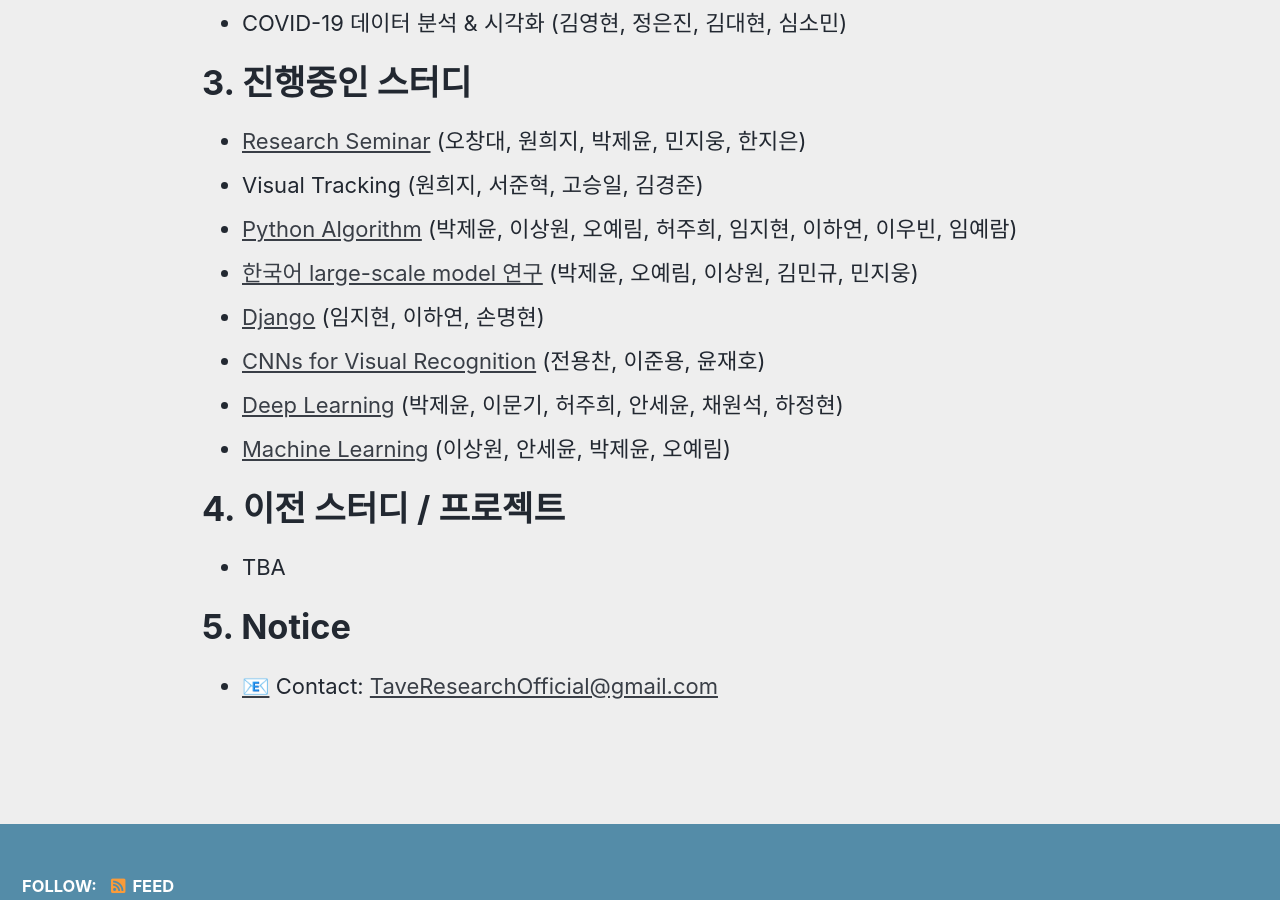
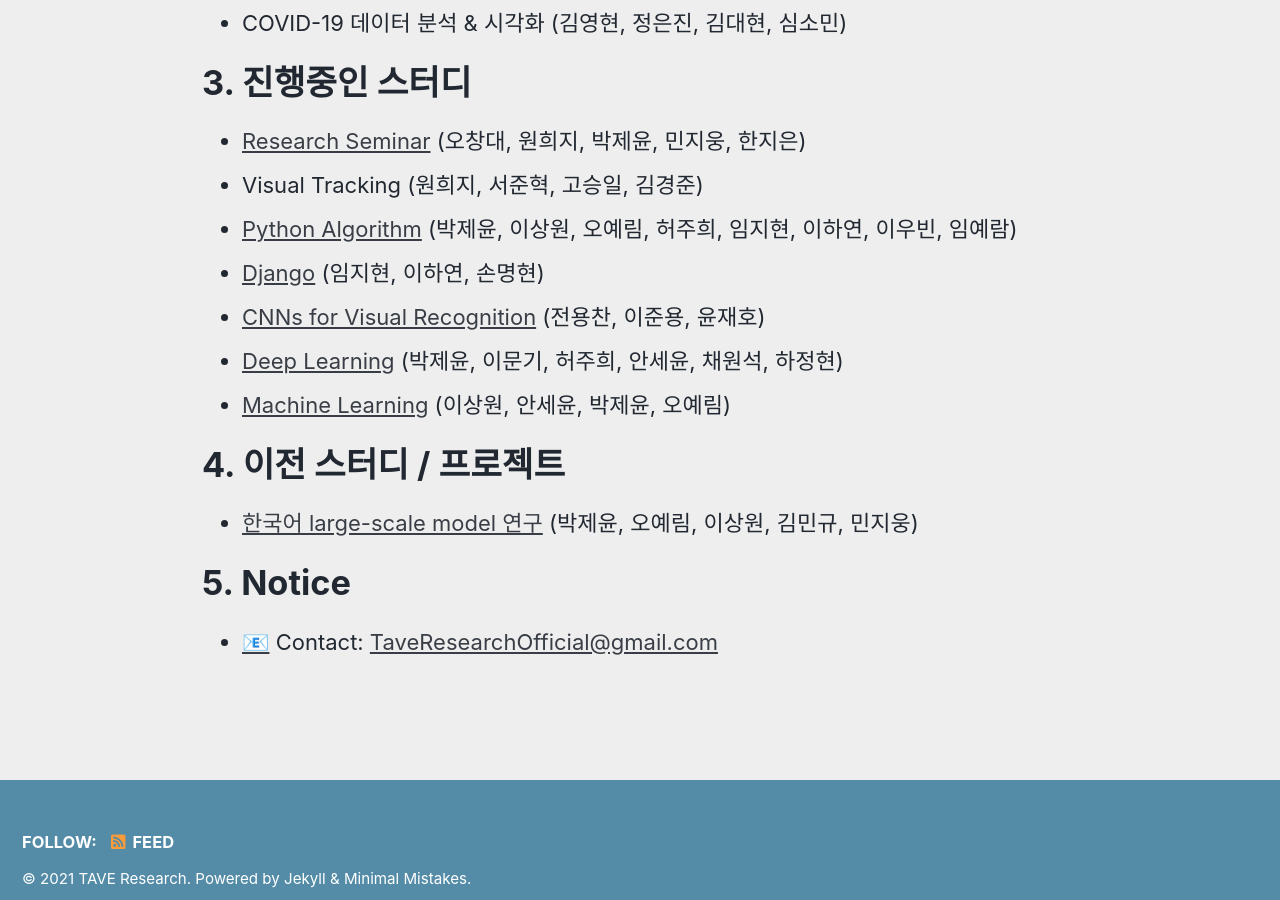
Before and after one commit to TAVEResearch/TAVEResearch.github.io, a Jekyll site: the page built from about.md, in a window 1280 px wide and 900 px high, scrolled down 1265 px. Built offline with Jekyll 4.4.1, drawn with Linux system fonts in a browser that asks for light colours; cached includes are drawn as plain includes; part of the change alters nothing that is shown.

Commit message:
Update about.md

```diff
--- a/about.md
+++ b/about.md
@@ -31,7 +31,6 @@ author_profile: false
 - [Research Seminar](https://www.notion.so/Research-Seminar-c5cc5ea3cec34e1ea93dba80d6040dad) (오창대, 원희지, 박제윤, 민지웅, 한지은)
 - Visual Tracking (원희지, 서준혁, 고승일, 김경준)
 - [Python Algorithm](https://github.com/TAVEResearch/TAVE_algorithm_study) (박제윤, 이상원, 오예림, 허주희, 임지현, 이하연, 이우빈, 임예람)
-- [한국어 large-scale model 연구](https://github.com/TAVEResearch/Korean_large-scale_model) (박제윤, 오예림, 이상원, 김민규, 민지웅)
 - [Django](https://github.com/TAVEResearch/AMA) (임지현, 이하연, 손명현)
 - [CNNs for Visual Recognition](https://github.com/TAVEResearch/cs231n) (전용찬, 이준용, 윤재호)
 - [Deep Learning](https://github.com/TAVEResearch/deep_learning) (박제윤, 이문기, 허주희, 안세윤, 채원석, 하정현)
@@ -39,7 +38,7 @@ author_profile: false
 
 # 4. 이전 스터디 / 프로젝트
 
-- TBA
+- [한국어 large-scale model 연구](https://github.com/TAVEResearch/Korean_large-scale_model) (박제윤, 오예림, 이상원, 김민규, 민지웅)
 
 # 5. Notice
 
```
